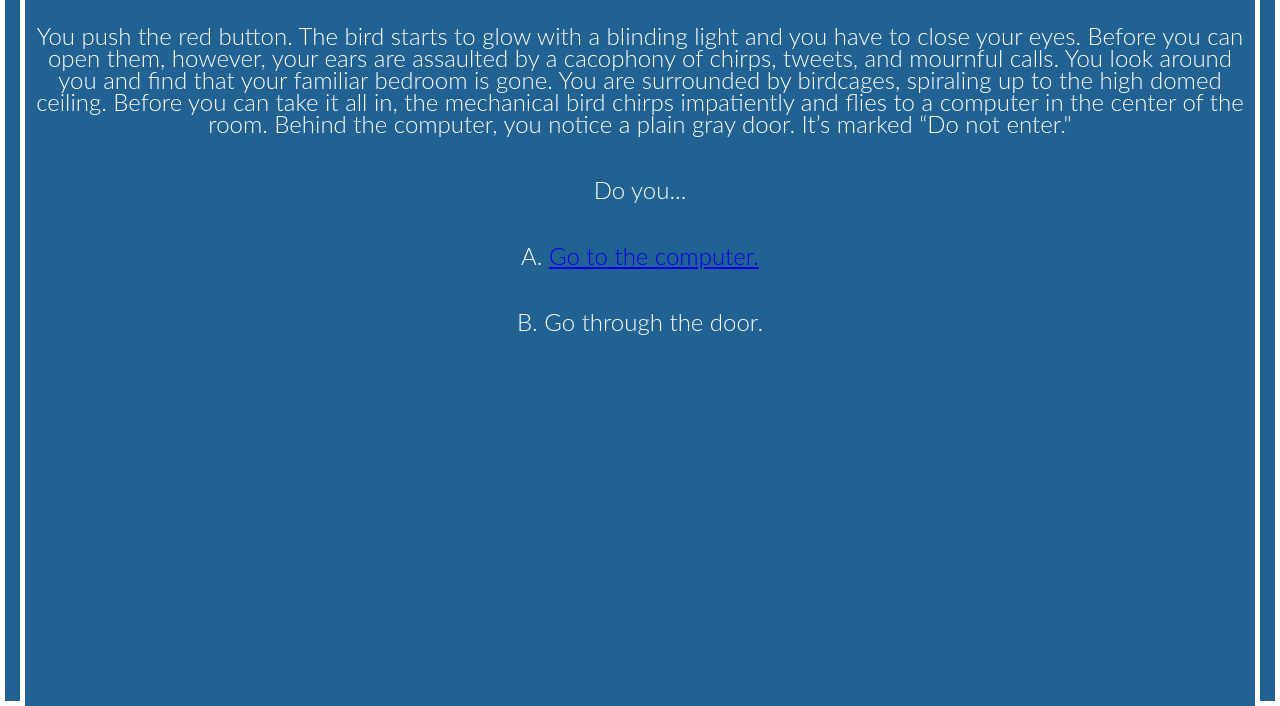
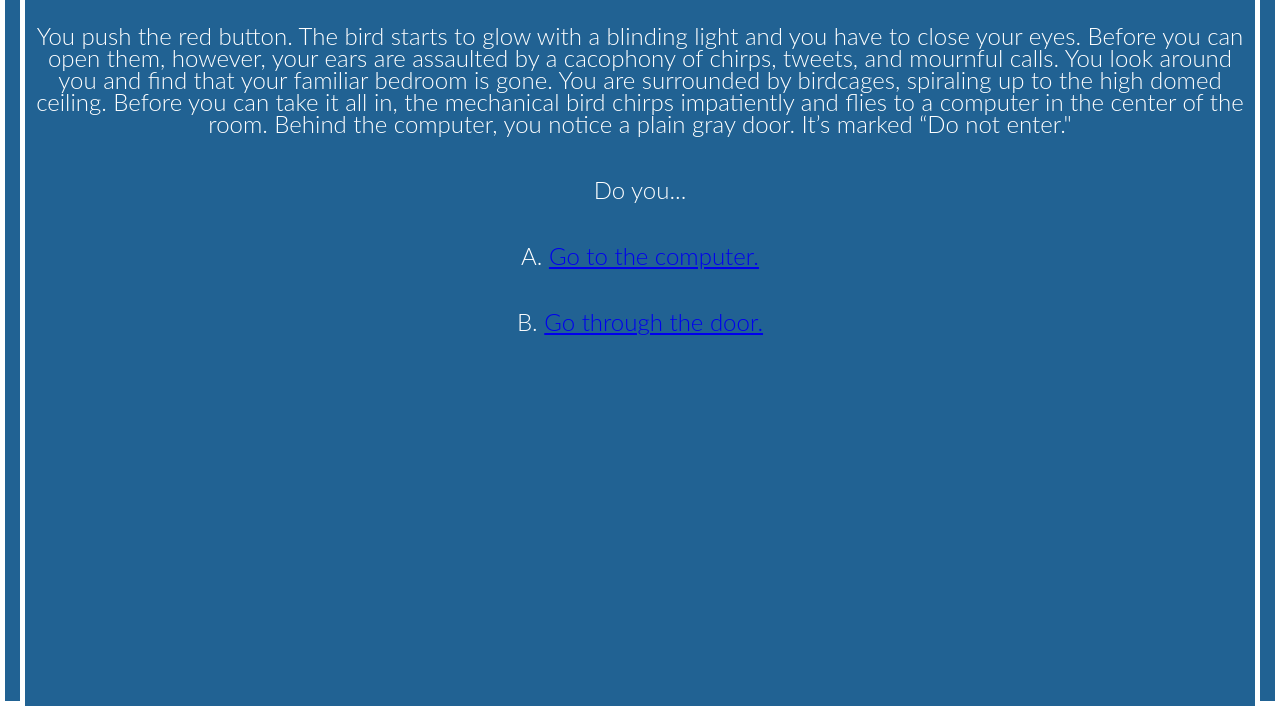
Before and after one commit to urvi-p/createmyownstory, a plain HTML site: page sample/level-3C.html in a window 1280 px wide. Shown: the part 94-800 px from the top of the page. Drawn offline with Linux system fonts and the light colour scheme; a script that the page names is missing.

Commit message:
Update level-3C.html

```diff
--- a/sample/level-3C.html
+++ b/sample/level-3C.html
@@ -43,8 +43,9 @@
     </p>
 
     <p>
-      B. Go through the door.
+      B. <a href="level-4B.html">Go through the door.</a>
     </p>
+
 
   </body>
 </html>
```
